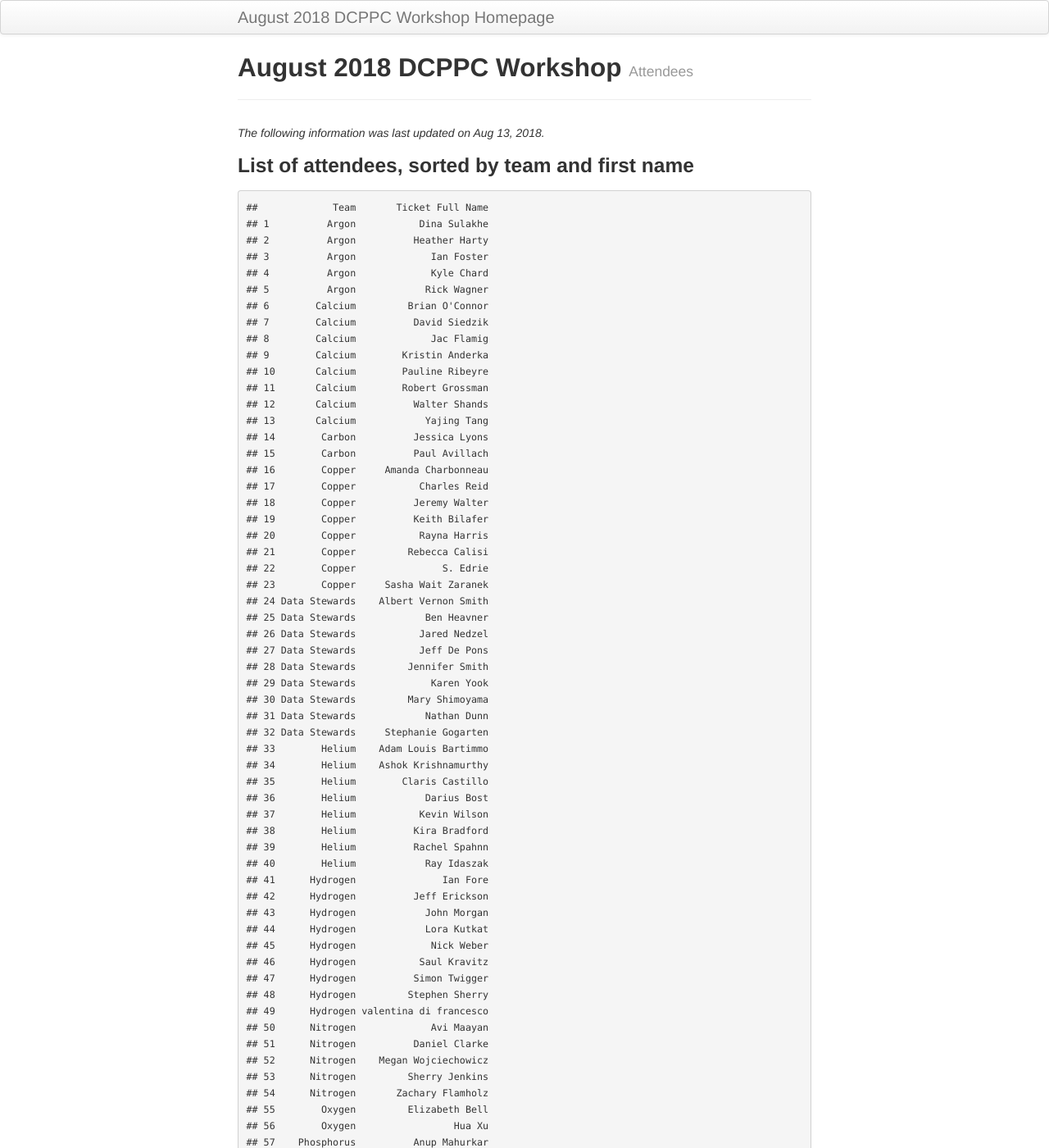
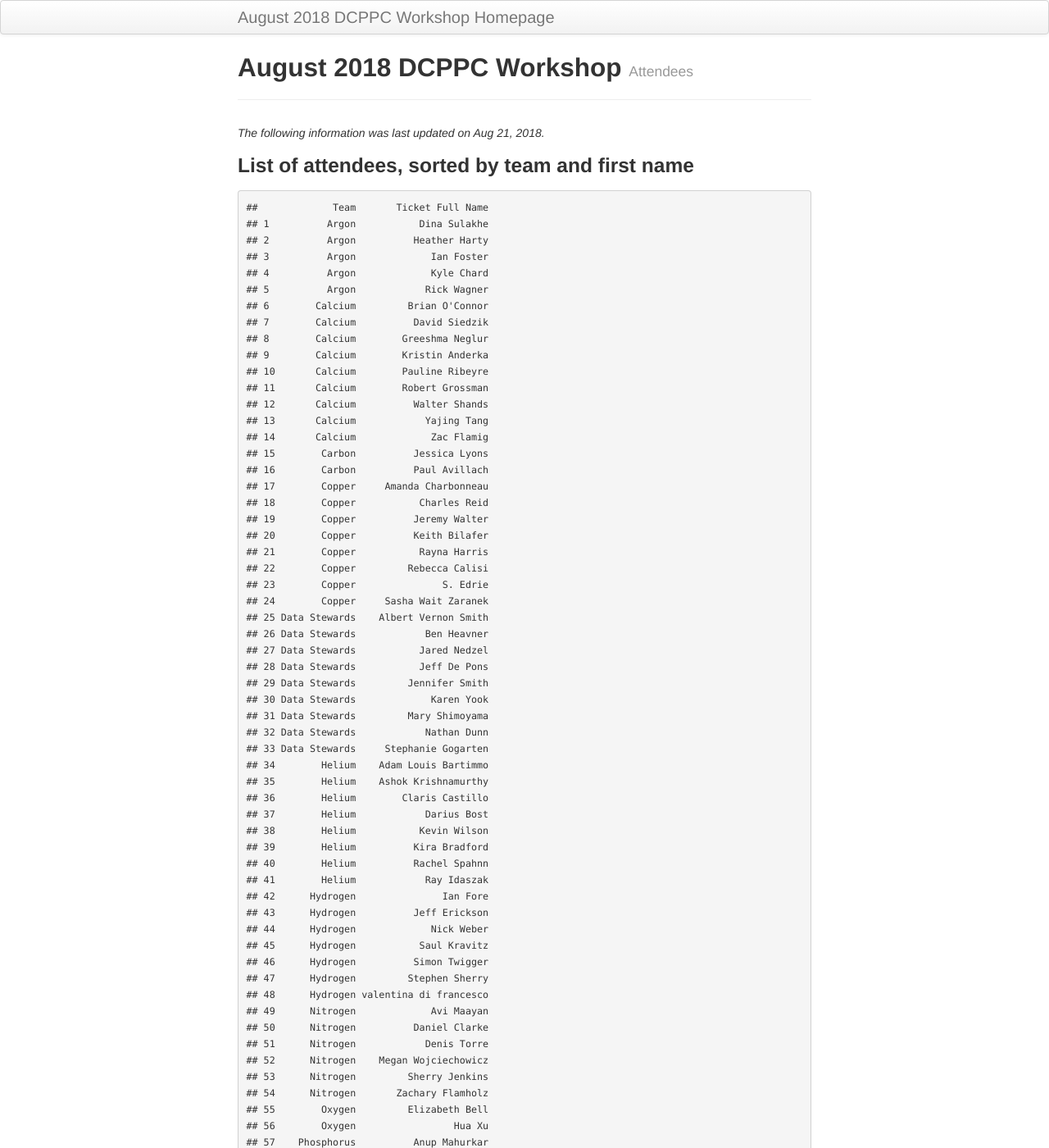
Before and after one commit to dcppc/2018-august-workshop, a Jekyll site: the page built from docs/attendees.md, in a window 1280 px wide and 1400 px high. Shown: the whole window at 82% size. Built offline with Jekyll 4.4.1, drawn with Linux system fonts in a browser that asks for light colours; some of the changed text lies outside the part shown.

Commit message:
attendees

```diff
--- a/docs/attendees.md
+++ b/docs/attendees.md
@@ -5,7 +5,7 @@ tagline: Attendees
 
 ---
 
-*The following information was last updated on Aug 13, 2018.*
+*The following information was last updated on Aug 21, 2018.*
 
 ### List of attendees, sorted by team and first name
 
@@ -17,50 +17,50 @@ tagline: Attendees
     ## 5          Argon            Rick Wagner
     ## 6        Calcium         Brian O'Connor
     ## 7        Calcium          David Siedzik
-    ## 8        Calcium             Jac Flamig
+    ## 8        Calcium        Greeshma Neglur
     ## 9        Calcium        Kristin Anderka
     ## 10       Calcium        Pauline Ribeyre
     ## 11       Calcium        Robert Grossman
     ## 12       Calcium          Walter Shands
     ## 13       Calcium            Yajing Tang
-    ## 14        Carbon          Jessica Lyons
-    ## 15        Carbon          Paul Avillach
-    ## 16        Copper     Amanda Charbonneau
-    ## 17        Copper           Charles Reid
-    ## 18        Copper          Jeremy Walter
-    ## 19        Copper          Keith Bilafer
-    ## 20        Copper           Rayna Harris
-    ## 21        Copper         Rebecca Calisi
-    ## 22        Copper               S. Edrie
-    ## 23        Copper     Sasha Wait Zaranek
-    ## 24 Data Stewards    Albert Vernon Smith
-    ## 25 Data Stewards            Ben Heavner
-    ## 26 Data Stewards           Jared Nedzel
-    ## 27 Data Stewards           Jeff De Pons
-    ## 28 Data Stewards         Jennifer Smith
-    ## 29 Data Stewards             Karen Yook
-    ## 30 Data Stewards         Mary Shimoyama
-    ## 31 Data Stewards            Nathan Dunn
-    ## 32 Data Stewards     Stephanie Gogarten
-    ## 33        Helium    Adam Louis Bartimmo
-    ## 34        Helium    Ashok Krishnamurthy
-    ## 35        Helium        Claris Castillo
-    ## 36        Helium            Darius Bost
-    ## 37        Helium           Kevin Wilson
-    ## 38        Helium          Kira Bradford
-    ## 39        Helium          Rachel Spahnn
-    ## 40        Helium            Ray Idaszak
-    ## 41      Hydrogen               Ian Fore
-    ## 42      Hydrogen          Jeff Erickson
-    ## 43      Hydrogen            John Morgan
-    ## 44      Hydrogen            Lora Kutkat
-    ## 45      Hydrogen             Nick Weber
-    ## 46      Hydrogen           Saul Kravitz
-    ## 47      Hydrogen          Simon Twigger
-    ## 48      Hydrogen         Stephen Sherry
-    ## 49      Hydrogen valentina di francesco
-    ## 50      Nitrogen             Avi Maayan
-    ## 51      Nitrogen          Daniel Clarke
+    ## 14       Calcium             Zac Flamig
+    ## 15        Carbon          Jessica Lyons
+    ## 16        Carbon          Paul Avillach
+    ## 17        Copper     Amanda Charbonneau
+    ## 18        Copper           Charles Reid
+    ## 19        Copper          Jeremy Walter
+    ## 20        Copper          Keith Bilafer
+    ## 21        Copper           Rayna Harris
+    ## 22        Copper         Rebecca Calisi
+    ## 23        Copper               S. Edrie
+    ## 24        Copper     Sasha Wait Zaranek
+    ## 25 Data Stewards    Albert Vernon Smith
+    ## 26 Data Stewards            Ben Heavner
+    ## 27 Data Stewards           Jared Nedzel
+    ## 28 Data Stewards           Jeff De Pons
+    ## 29 Data Stewards         Jennifer Smith
+    ## 30 Data Stewards             Karen Yook
+    ## 31 Data Stewards         Mary Shimoyama
+    ## 32 Data Stewards            Nathan Dunn
+    ## 33 Data Stewards     Stephanie Gogarten
+    ## 34        Helium    Adam Louis Bartimmo
+    ## 35        Helium    Ashok Krishnamurthy
+    ## 36        Helium        Claris Castillo
+    ## 37        Helium            Darius Bost
+    ## 38        Helium           Kevin Wilson
+    ## 39        Helium          Kira Bradford
+    ## 40        Helium          Rachel Spahnn
+    ## 41        Helium            Ray Idaszak
+    ## 42      Hydrogen               Ian Fore
+    ## 43      Hydrogen          Jeff Erickson
+    ## 44      Hydrogen             Nick Weber
+    ## 45      Hydrogen           Saul Kravitz
+    ## 46      Hydrogen          Simon Twigger
+    ## 47      Hydrogen         Stephen Sherry
+    ## 48      Hydrogen valentina di francesco
+    ## 49      Nitrogen             Avi Maayan
+    ## 50      Nitrogen          Daniel Clarke
+    ## 51      Nitrogen            Denis Torre
     ## 52      Nitrogen    Megan Wojciechowicz
     ## 53      Nitrogen         Sherry Jenkins
     ## 54      Nitrogen       Zachary Flamholz
```
Also changed, not shown: other parts of docs/attendees.md (+3 -3 lines).
